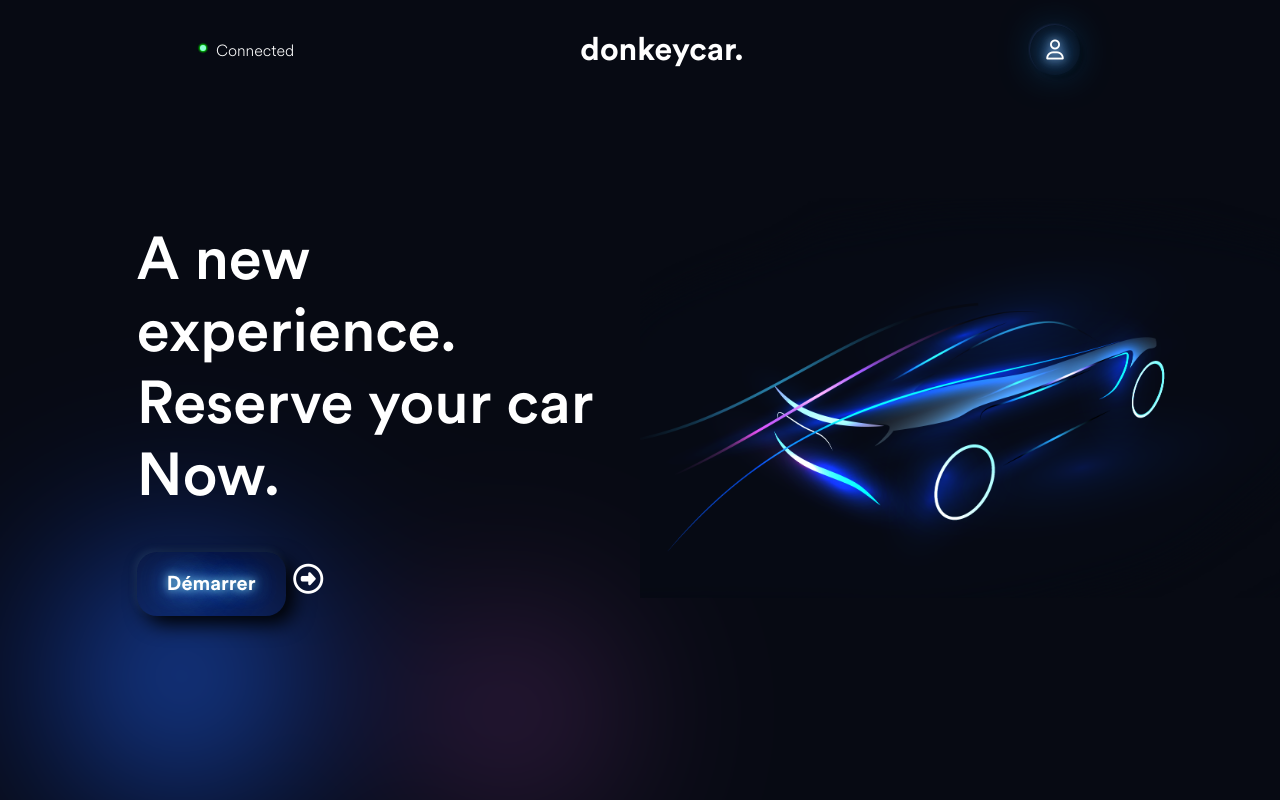
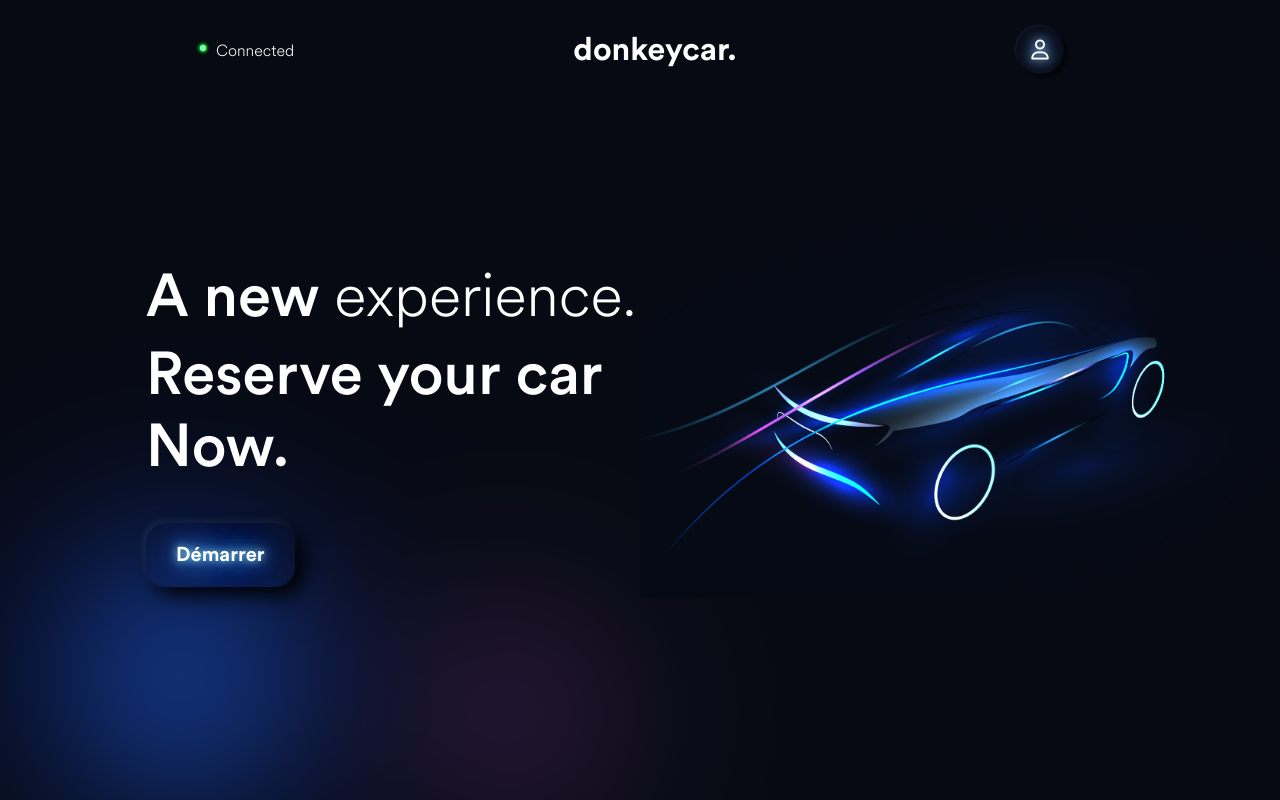
Before and after one commit to drameBoubacar/reservation-car, a PHP site: page / in a window 1280 px wide. Run offline with PHP 8.4, Linux system fonts and the light colour scheme; some libraries are stand-ins or nearby versions.

Commit message:
menu added 1:27 AM

```diff
--- a/app.css/app.css
+++ b/app.css/app.css
@@ -61,28 +61,107 @@ header .connect_status .light {
     box-shadow: 0 0 8px lime, 0 0 8px lime, 0 0 8px lime;
   }
   50% {
-    box-shadow: 0 0 0px lime, 0 0 0px lime, 0 0 0px lime;
+    box-shadow: 0 0 2px lime, 0 0 2px lime, 0 0 2px lime;
   }
   100% {
     box-shadow: 0 0 8px lime, 0 0 8px lime, 0 0 8px lime;
   }
 }
 
-.user {
+ul.fmenu {
+  color: #283661;
+  display: inline-block;
+  list-style: none;
+  padding: 0;
+  margin: 0;
+  white-space: nowrap;
+}
+ul.fmenu > li.fmenu-item {
+  display: inline-block;
+  margin-right: 1rem;
+  position: relative;
+}
+ul.fmenu .trigger-menu {
   display: flex;
+  align-content: center;
+  align-items: center;
   justify-content: center;
-  align-items: center;
-  width: 50px;
-  height: 50px;
-  background-color: transparent;
-  border-radius: 100%;
+  box-sizing: border-box;
+  min-width: 3rem;
+  max-width: 3rem;
+  height: 3rem;
+  border-radius: 3rem;
+  overflow: hidden;
+  text-align: center;
+  background-color: #070a13;
   box-shadow: 4px 4px 3px rgba(0, 0, 0, 0.5), -1px -1px 2px 0px rgba(88, 102, 181, 0.2);
+  cursor: pointer;
+  transition: max-width ease 0.4s;
 }
-.user a.fa.fa-user-o {
+ul.fmenu .trigger-menu a.fa.fa-user-o::before {
   list-style-type: none;
   color: white;
   font-size: 20px;
-  filter: drop-shadow(0 0 5px #a6d4ff) drop-shadow(0 0 10px #4990fa) drop-shadow(0 0 20px #00a2ff);
+  filter: drop-shadow(0 0 5px #a6d4ff) drop-shadow(0 0 10px #4990fa);
+  animation: 0.6s ease-in-out;
+}
+ul.fmenu .trigger-menu i {
+  display: block;
+  margin: 0 0.2925rem;
+  color: white;
+  font-size: 1.5rem;
+  transition: color ease 0.3s;
+}
+ul.fmenu .trigger-menu.expanded {
+  max-width: unset;
+}
+ul.fmenu .trigger-menu.open i {
+  color: #ffd53e;
+}
+ul.fmenu .trigger-menu:hover:not(.expanded) i {
+  color: #ffd53e;
+}
+ul.fmenu .floating-menu {
+  display: block;
+  position: absolute;
+  top: 3.75rem;
+  right: 0px;
+  min-width: 100%;
+  max-width: 250px;
+  list-style: none;
+  padding: 0;
+  margin: 0;
+  background-color: #080a13;
+  box-shadow: 1px 1px 13px black, -1px -1px 4px #283052;
+  border-radius: 0.75rem;
+  overflow: hidden;
+  max-height: 0px;
+  z-index: 100;
+  opacity: 0;
+  transition: max-height ease 0.6s, opacity ease 0.3s;
+}
+ul.fmenu .floating-menu > li {
+  padding: 0 0.5rem;
+}
+ul.fmenu .floating-menu > li a {
+  color: white;
+  font-size: 0.85rem;
+  font-family: "Circular pro";
+  font-weight: 900;
+  text-decoration: none;
+  display: block;
+  padding: 0.75rem 0.5rem;
+}
+ul.fmenu .floating-menu > li a i {
+  margin-right: 1ch;
+}
+ul.fmenu .floating-menu > li a:hover {
+  color: white;
+  text-shadow: 0 0 5px #a6d4ff, 0 0 10px #4990fa, 0 0 20px #1362da;
+  transition: 0.3s ease-in-out;
+}
+ul.fmenu .floating-menu > li:not(:last-child) a {
+  border-bottom: 1px solid rgba(0, 0, 0, 0.15);
 }
 
 .container {
--- a/index.php
+++ b/index.php
@@ -22,18 +22,31 @@
             <h1>donkeycar.</h1>
         </div>
 
-        <div class="user">
-            <a href="#" class="fa fa-user-o" aria-hidden="true"></a>
-        </div>
+
+        <ul class="fmenu" id="mymenu">
+  <li class="fmenu-item">
+      <div class="trigger-menu expanded">
+      <a href="#" class="fa fa-user-o" aria-hidden="true"></a>
+
+      </div>
+      <ul class="floating-menu">
+          <li><a href='#'><i class="fa fa-inbox" aria-hidden="true"></i>Profile</a></li>
+          <li><a href='#'><i class="fa fa-car" aria-hidden="true"></i>Reservations</a></li>
+          <li><a href='#'><i class="fa fa-credit-card-alt" aria-hidden="true"></i>Transactions</a></li>
+          <li><a href='#'><i class="fa fa-sign-out" aria-hidden="true"></i>Logout</a></li>
+      </ul>
+  </li>
+
+
     </header>
     <div class="container">
         <div class="content">
             <div class="text_section">
-                <h1>A new experience.<br>Reserve your car<br>Now.</h1>
+                <h1>A new <span>experience.</span><br>Reserve your car<br>Now.</h1>
 
                 <div class="btn">
                 <input type="button" value="Démarrer">
-                <i class="fa fa-arrow-circle-o-right" aria-hidden="true"></i>
+
                 </div>
 
             </div>
@@ -48,6 +61,6 @@
 
 </body>
 
-
+<script src="/main.js"></script>
 
 </html>
--- a/main.js
+++ b/main.js
@@ -0,0 +1,78 @@
+
+//The menu js class:
+class sikFloatingMenu {
+    menuEl = null;
+    constructor(_menu) {
+        //The menu element:
+        this.menuEl = typeof _menu === 'string'
+                      ? document.querySelector(_menu)
+                      : _menu;
+        //Attach handlers:
+        this.attachHandlers();
+    }
+    attachHandlers() {
+        if (this.menuEl) {
+            this._on(this.menuEl, 'click', '.trigger-menu', this._handler.bind(this));
+        }
+    }
+    _open(item) {
+        let opened = item.closest('.fmenu').querySelectorAll('.trigger-menu.open');
+        for (const ele of opened) {
+            this._close(ele);
+        }
+        item.classList.add('open');
+        //expand:
+        let list = item.closest('li').querySelector(".floating-menu");
+        list.style.setProperty("max-height", this._measureExpandableList(list));
+        list.style.setProperty("opacity", "1");
+        item.style.setProperty("max-width", this._measureExpandableTrigger(item));
+    }
+    _close(item) {
+        let list = item.closest('li').querySelector(".floating-menu");
+        item.classList.remove('open');
+        //shrink:
+        list.style.removeProperty("max-height");
+        list.style.removeProperty("opacity");
+        item.style.removeProperty("max-width");
+    }
+    _measureExpandableList(list) {
+        const items = list.querySelectorAll('li');
+        return (items.length * this._getHeight(items[0], "outer") + 10) + 'px';
+    }
+    _measureExpandableTrigger(item) {
+        const textEle = item.querySelector('.text');
+        const sizeBase = this._getWidth(item, "outer");
+        const sizeExpandLabel = this._getWidth(textEle, "outer");
+        return (sizeBase + sizeExpandLabel + 6) + 'px';
+    }
+    _handler(el, ev) {
+        if (el.classList.contains('open')) {
+            this._close(el);
+        } else {
+            this._open(el);
+        }
+    }
+    _on(ele, type, selector, handler) {
+        ele.addEventListener(type, function(ev) {
+            let el = event.target.closest(selector);
+            if (el) handler.call(this, el, ev); //The element is bind to this
+        });
+    }
+    _getWidth(el, type) {
+        if (type === 'inner')
+            return el.clientWidth;
+        else if (type === 'outer')
+            return el.offsetWidth;
+        return 0;
+    }
+    _getHeight(el, type) {
+        if (type === 'inner')
+            return el.clientHeight;
+        else if (type === 'outer')
+            return el.offsetHeight;
+        return 0;
+    }
+}
+
+//Intialize menu:
+window.sik_menu = new sikFloatingMenu("#mymenu");
--- a/sass/_variables.scss
+++ b/sass/_variables.scss
@@ -16,6 +16,24 @@ $primary-color:white;
 $secondary-color:linear-gradient(blue,cyan);
 
 
+$fmenu-size             : 3rem !default;
+$fmenu-bg               : #505050 !default;
+$fmenu-color-base       : #283661 !default;
+$fmenu-color-hover      : #ffd53e !default;
+$fmenu-item-space       : 1rem !default;
+$fmenu-item-label-size    : 1rem !default;
+$fmenu-item-expand-speed  : .4s !default;
+$fmenu-item-color-speed   : .3s !default;
+
+$fmenu-list-max-width   : 250px !default;
+$fmenu-list-font-size   : .85rem !default;
+$fmenu-list-border-sep  : 1px solid rgba(0,0,0,.15) !default;
+$fmenu-list-hover-color   : #ffd53e !default;
+
+$fmenu-list-expand-speed  : .6s !default;
+$fmenu-list-opacity-speed : .3s !default;
+
+
 
 //$primary: blue;
 // $secondary: white;
--- a/sass/app.scss
+++ b/sass/app.scss
@@ -49,7 +49,10 @@ html,body{
  h1{
         font-family: "Circular pro";
         font-weight: 900;
+
     }
+
+
 
     .connect_status{
         display: flex;
@@ -73,7 +76,7 @@ html,body{
             }
 
             50%{
-                box-shadow: 0 0 0px lime, 0 0 0px lime, 0 0 0px lime;
+                box-shadow: 0 0 2px lime, 0 0 2px lime, 0 0 2px lime;
             }
 
             100%{
@@ -88,25 +91,118 @@ html,body{
 
 
 
+ul.fmenu {
+    color: $fmenu-color-base;
+    display: inline-block;
+    list-style: none;
+    padding: 0;
+    margin: 0;
+    white-space: nowrap;
+    >li.fmenu-item {
+        display: inline-block;
+        margin-right: $fmenu-item-space;
+        position: relative;
+    }
+    .trigger-menu {
 
-.user{
+        $fmenu-item-icon-size : $fmenu-size * 0.5;
+        $fmenu-item-padding : $fmenu-size * 0.3;
+        $fmenu-item-icon-margin : $fmenu-size * 0.195 / 2;
+
         display: flex;
+        align-content: center;
+        align-items: center;
         justify-content: center;
-    align-items: center;
-    width: 50px;
-    height: 50px;
-    background-color: transparent;
-    border-radius: 100%;
+        box-sizing: border-box;
+        min-width: $fmenu-size;
+        max-width: $fmenu-size;
+        height: $fmenu-size;
+        border-radius: $fmenu-size;
+        overflow: hidden;
+        text-align: center;
+        background-color: $background-color;
         box-shadow: 4px 4px 3px rgb(0 0 0 / 50%), -1px -1px 2px 0px rgb(88 102 181 / 20%);
+        cursor: pointer;
+        transition: max-width ease $fmenu-item-expand-speed;
 
-    a.fa.fa-user-o{
+        a.fa.fa-user-o::before {
             list-style-type: none;
             color: white;
             font-size: 20px;
-        filter: drop-shadow(0 0 5px rgb(166, 212, 255)) drop-shadow(0 0 10px rgb(73, 144, 250)) drop-shadow(0 0 20px rgb(0, 162, 255));
+            filter: drop-shadow(0 0 5px rgb(166, 212, 255)) drop-shadow(0 0 10px rgb(73, 144, 250));
+            animation: 0.6s ease-in-out;
         }
 
+
+        i {
+            display:block;
+            margin: 0 $fmenu-item-icon-margin;
+            color: white;
+            font-size: $fmenu-item-icon-size;
+            transition: color ease $fmenu-item-color-speed;
         }
+
+        &.expanded {
+            max-width: unset ;
+        }
+        &.open {
+            i {
+                color: $fmenu-color-hover
+            }
+        }
+        &:hover:not(.expanded) {
+            i {
+                color: $fmenu-color-hover
+            }
+        }
+    }
+    .floating-menu {
+        display: block;
+        position: absolute;
+        top: $fmenu-size * 1.25;
+        right: 0px;
+        min-width: 100%;
+        max-width: $fmenu-list-max-width;
+        list-style: none;
+        padding: 0;
+        margin: 0;
+        background-color: #080a13;
+        box-shadow: 1px 1px 13px black, -1px -1px 4px #283052;
+        border-radius: 0.75rem;
+        overflow: hidden;
+        max-height: 0px;
+        z-index: 100;
+        opacity: 0;
+        transition: max-height ease $fmenu-list-expand-speed,
+                    opacity ease $fmenu-list-opacity-speed;
+        >li {
+            padding: 0 0.5rem;
+            a {
+                color: white;
+                font-size: $fmenu-list-font-size;
+                font-family: 'Circular pro';
+                font-weight: 900;
+                text-decoration: none;
+                display: block;
+                padding: 0.75rem 0.5rem;
+                i {
+                    margin-right:1ch;
+                }
+                &:hover {
+                    color: white;
+                    text-shadow: 0 0 5px rgb(166, 212, 255),0 0 10px rgb(73, 144, 250),0 0 20px rgb(19, 98, 218);
+                    transition: 0.3s ease-in-out;
+                }
+            }
+        }
+        >li:not(:last-child) {
+            a {
+                border-bottom: $fmenu-list-border-sep;
+            }
+        }
+    }
+}
+
 
 
 
@@ -133,6 +229,7 @@ html,body{
             color: $primary-color;
             font-family: $font;
             font-size: $h1-size;
+
 
             input[type=button] {
                 padding: 20px 30px 20px 30px;
```
Also changed, not shown: test.html (added, +82 -0 lines). Lines whose indentation alone changed are shown as unchanged.
